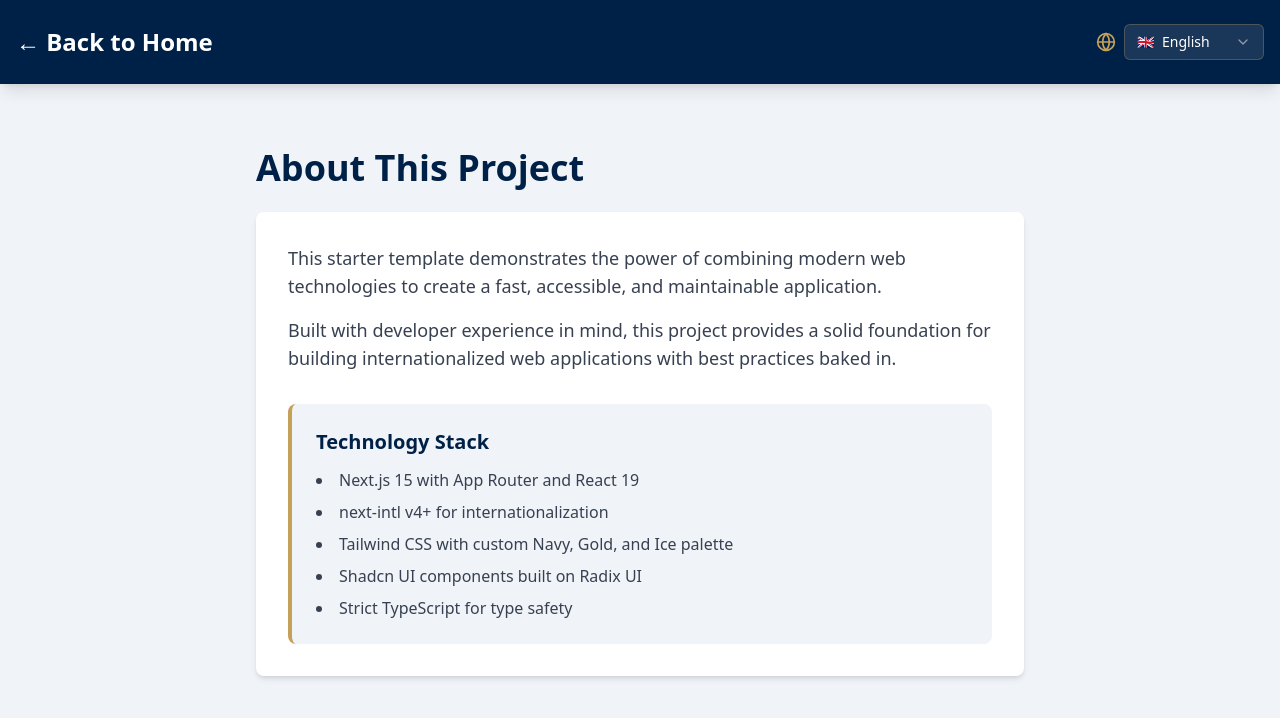
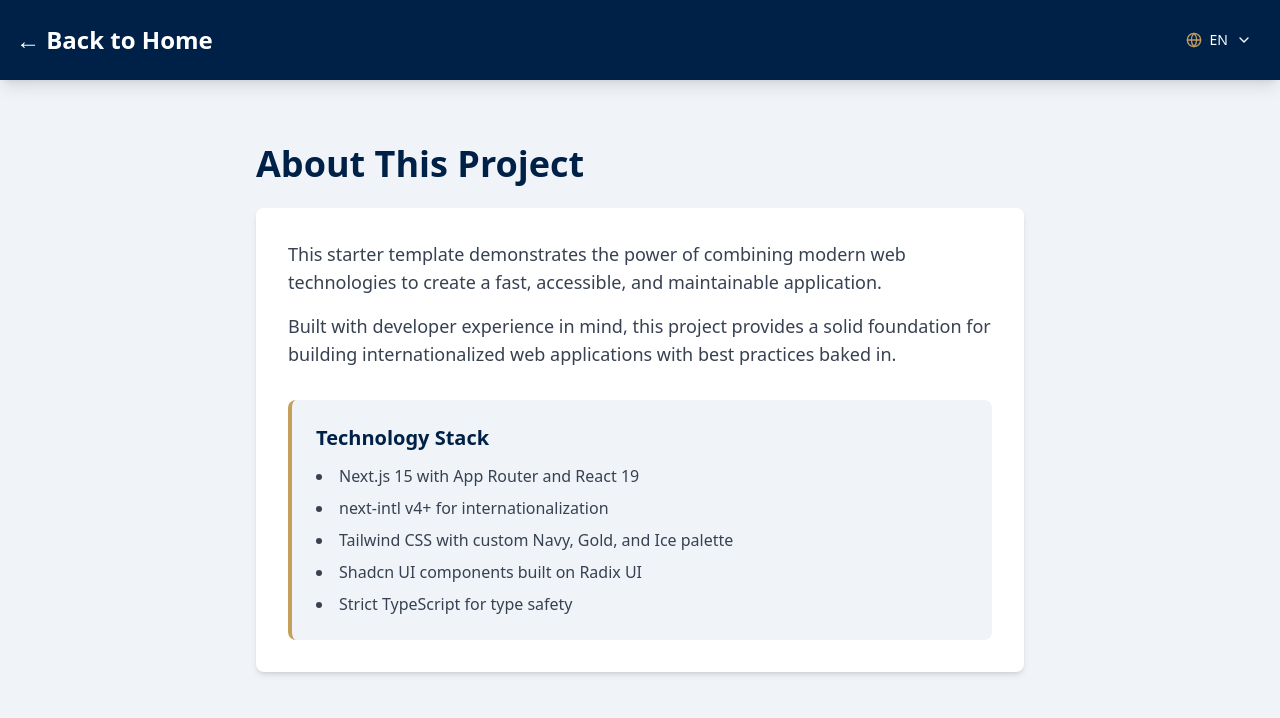
Before and after one commit to AndrewMoisa/rumensk-kultursenter, a Next.js app: page /en/about in a window 1280 px wide. Shown: the top 718 px of the page. Built offline with nearby package versions, Linux system fonts and the light colour scheme.

Commit message:
refactor: update LanguageSwitcher component
- Update language switcher styling and functionality
- Improve UI consistency with design system

```diff
--- a/src/components/LanguageSwitcher.tsx
+++ b/src/components/LanguageSwitcher.tsx
@@ -2,14 +2,9 @@
 
 import { useParams } from 'next/navigation';
 import { useRouter, usePathname } from '@/i18n/routing';
-import {
-  Select,
-  SelectContent,
-  SelectItem,
-  SelectTrigger,
-  SelectValue,
-} from '@/components/ui/select';
-import { Globe } from 'lucide-react';
+import { Globe, ChevronDown } from 'lucide-react';
+import { DropdownMenu, DropdownMenuContent, DropdownMenuItem, DropdownMenuTrigger } from './ui/dropdown-menu';
+import { Button } from './ui/button';
 
 const languages = [
   { code: 'no', name: 'Norsk', flag: '🇳🇴' },
@@ -27,24 +22,31 @@ export default function LanguageSwitcher() {
     router.replace(pathname, { locale: newLocale });
   };
 
+  const currentLang = languages.find(lang => lang.code === currentLocale);
+
   return (
-    <div className="flex items-center gap-2">
-      <Globe className="h-5 w-5 text-gold" />
-      <Select value={currentLocale} onValueChange={handleLanguageChange}>
-        <SelectTrigger className="w-[140px] bg-white/10 border-gold/30 text-white hover:bg-white/20">
-          <SelectValue />
-        </SelectTrigger>
-        <SelectContent>
+    <DropdownMenu>
+      <DropdownMenuTrigger asChild>
+        <Button variant="ghost" size="sm" className="gap-2 hover:bg-accent/20">
+          <Globe className="w-4 h-4 text-accent" />
+          <span className="hidden sm:inline text-sm uppercase">{currentLang?.code}</span>
+          <ChevronDown className="w-3 h-3" />
+        </Button>
+      </DropdownMenuTrigger>
+      <DropdownMenuContent align="end">
         {languages.map((lang) => (
-            <SelectItem key={lang.code} value={lang.code}>
+          <DropdownMenuItem
+            key={lang.code}
+            onClick={() => handleLanguageChange(lang.code)}
+            className={currentLocale === lang.code ? "bg-accent/20 text-accent" : ""}
+          >
             <span className="flex items-center gap-2">
               <span>{lang.flag}</span>
               <span>{lang.name}</span>
             </span>
-            </SelectItem>
+          </DropdownMenuItem>
         ))}
-        </SelectContent>
-      </Select>
-    </div>
+      </DropdownMenuContent>
+    </DropdownMenu>
   );
 }
```
Lines whose indentation alone changed are shown as unchanged.
